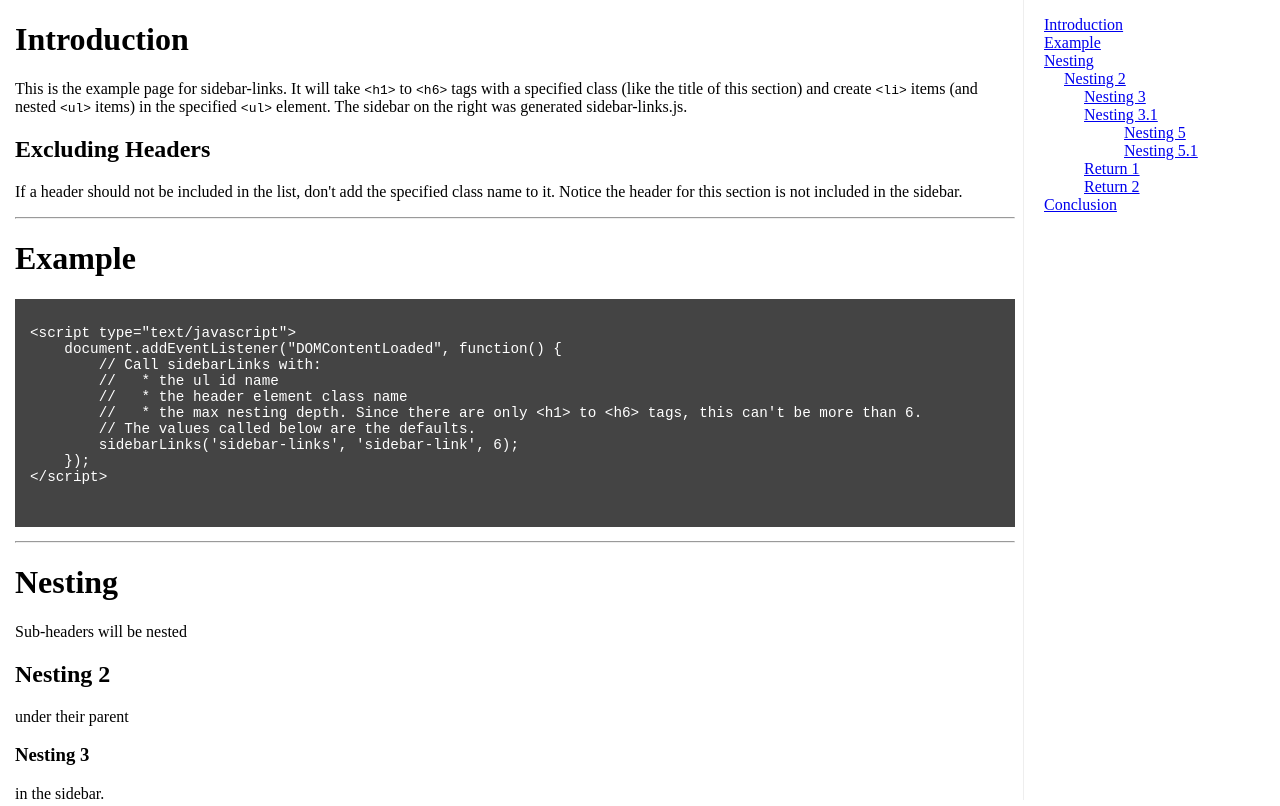
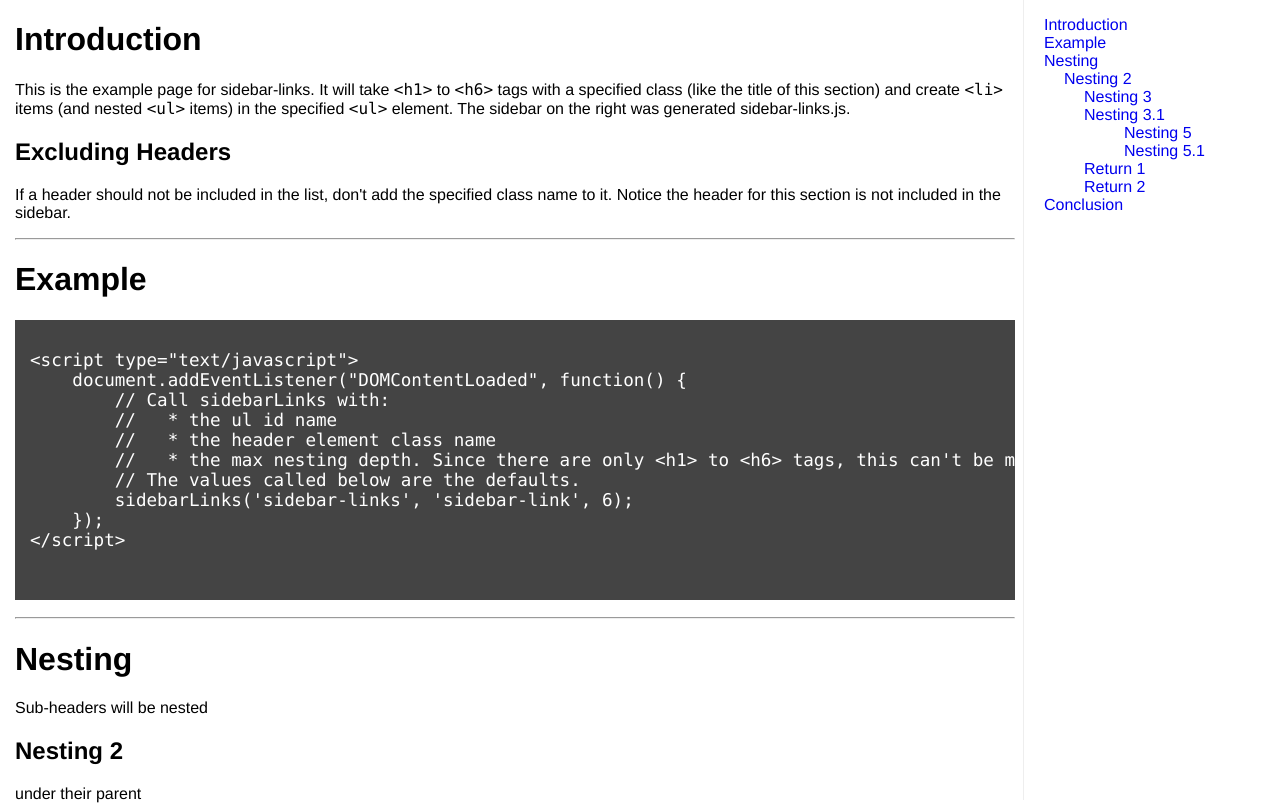
Before and after one commit to bluesalt-labs/sidebar-links, a plain HTML site: page example/index.htm in a window 1280 px wide. Shown: the top 806 px of the page. Drawn offline with Linux system fonts and the light colour scheme.

Commit message:
Updates fonts to hopefully fix https errors on example page.

```diff
--- a/example/example.css
+++ b/example/example.css
@@ -5,6 +5,7 @@ html, body {
     top: 0; right: 0; bottom: 0; left: 0;
     margin:0;
     padding: 0;
+    font-family: "Helvetica Neue", Helvetica, Arial, sans-serif;
 }
 
 pre {
@@ -14,6 +15,8 @@ pre {
     color: #fff;
     font-size: 1.1em;
 }
+
+code, pre { font-family: Menlo, Monaco, Consolas, "Courier New", monospace; }
 
 #page-container {
     position: relative;
@@ -26,9 +29,9 @@ pre {
 #main-sidebar > #sidebar-links,
 #main-sidebar > #sidebar-links li { list-style: none; }
 
-#main-sidebar ul {
-    margin-left: -20px;
-}
+#main-sidebar ul { margin-left: -20px; }
+
+#main-sidebar li > a { text-decoration: none; }
 
 #page-content,
 #main-sidebar {
```
